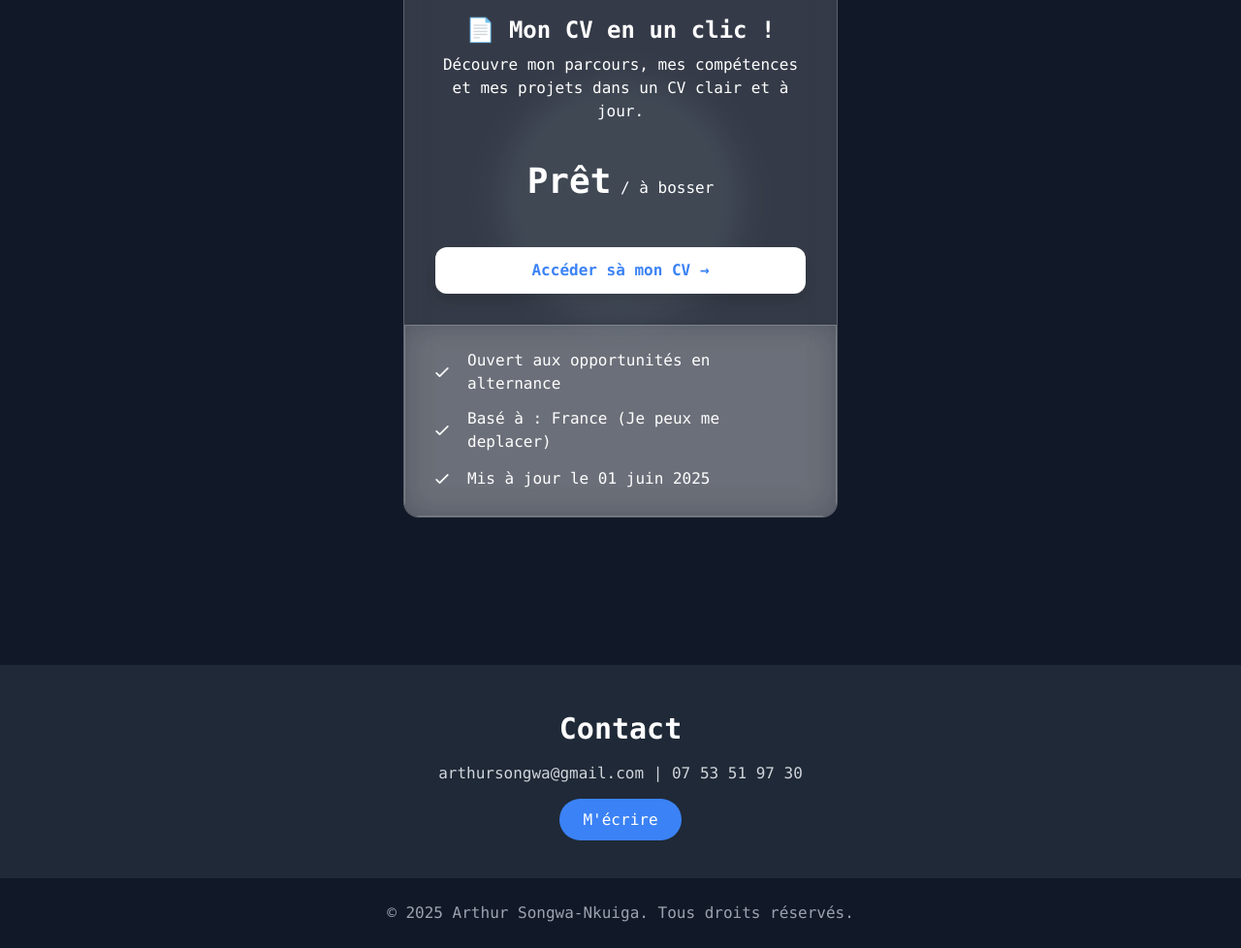
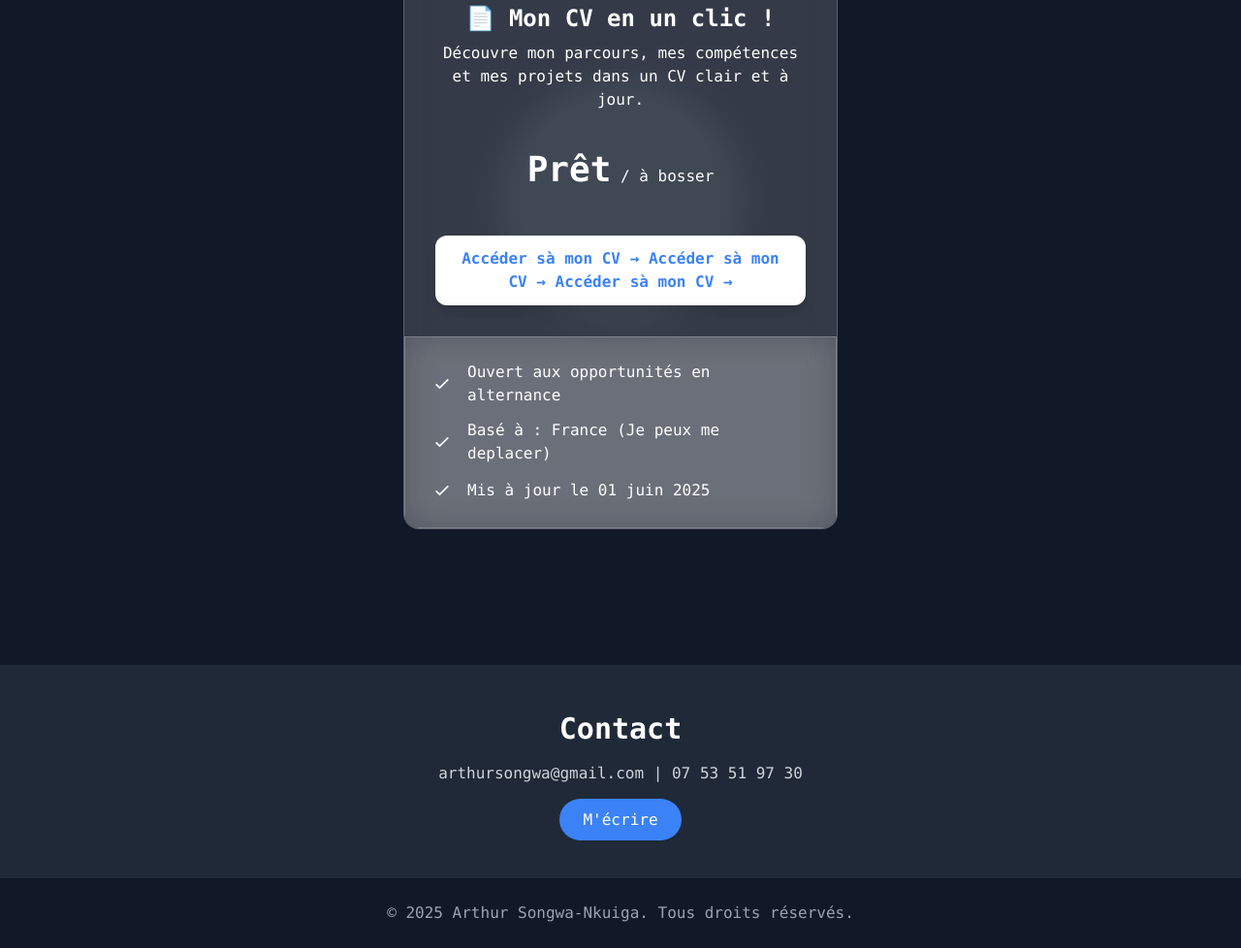
Before and after one commit to arthursongwa/Portfolio, a plain HTML site: page index.html in a window 1280 px wide. Shown: the part 2170-3148 px from the top of the page at 97% size. Drawn offline with nearby package versions, Linux system fonts and the light colour scheme.

Commit message:
Update index.html

```diff
--- a/index.html
+++ b/index.html
@@ -129,6 +129,12 @@
               <a href="/ton-cv.pdf" download>
                 Accéder sà mon CV →
               </a>
+              <a href="/ton-cv.pdf" download="/ton-cv.pdf" >
+                Accéder sà mon CV →
+              </a>
+              <a href="ton-cv.pdf" download="ton-cv.pdf" >
+                Accéder sà mon CV →
+              </a>
             </button>
           </div>
 
```
